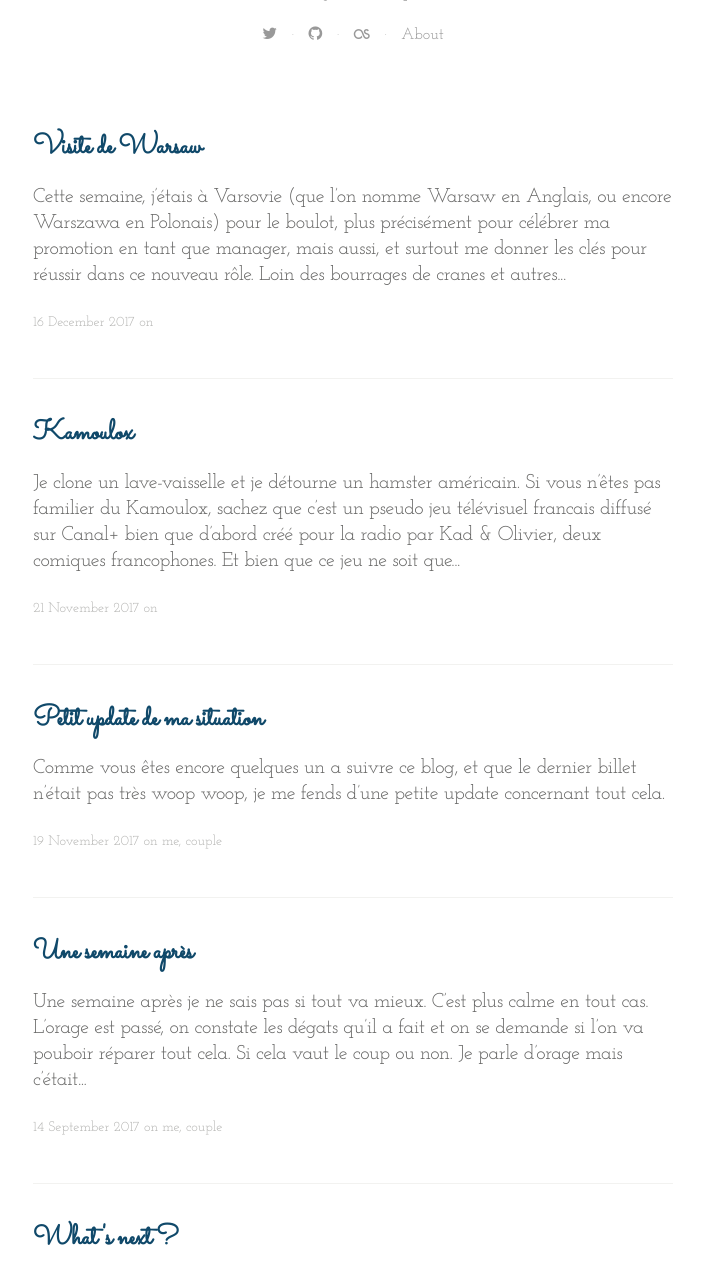
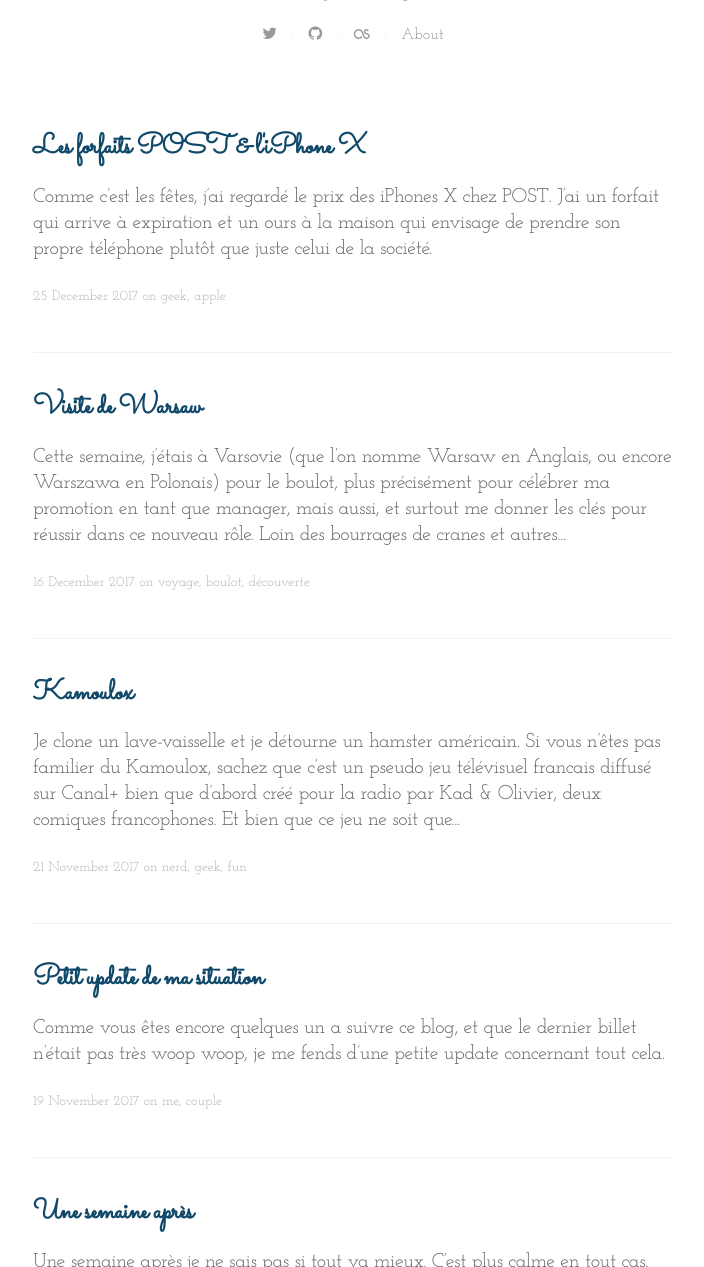
Before and after one commit to clawfire/clawfire.net, a Jekyll site: the page built from index.html, in a window 1280 px wide and 1400 px high, scrolled down 481 px, cut to the strip 133-1400 px from the top of the window. Shown: the whole strip, without its empty margins (287-991 px from the left). Built offline with Jekyll 4.4.1, drawn with Linux system fonts in a browser that asks for light colours; nearby versions of some CDN libraries; the list of posts is cut into pages by our own code; some of the changed text lies outside the part shown.

Commit message:
Some tag updates & new post

```diff
--- a/_posts/2017-11-21-kamoulox.markdown
+++ b/_posts/2017-11-21-kamoulox.markdown
@@ -2,6 +2,10 @@
 layout: post
 title: Kamoulox
 date: '2017-11-21 20:04:28 +0100'
+tags:
+  - nerd
+  - geek
+  - fun
 ---
 
 Je clone un lave-vaisselle et je détourne un hamster américain. Si vous n'êtes pas familier du Kamoulox, sachez que c'est un [pseudo jeu télévisuel francais](https://fr.wikipedia.org/wiki/Kamoulox) diffusé sur Canal+ bien que d'abord créé pour la radio par Kad & Olivier, deux comiques francophones. Et bien que ce jeu ne soit que pretexte à faire des sketchs, dont les répliques ne sont jamais préparés à l'avance.
--- a/_posts/2017-12-16-visite-de-warsaw.markdown
+++ b/_posts/2017-12-16-visite-de-warsaw.markdown
@@ -2,6 +2,10 @@
 layout: post
 title: Visite de Warsaw
 date: '2017-12-16 00:06:21 +0100'
+tags:
+  - voyage
+  - boulot
+  - découverte
 ---
 
 Cette semaine, j'étais à [Varsovie](https://fr.wikipedia.org/wiki/Varsovie) (que l'on nomme Warsaw en Anglais, ou encore Warszawa en Polonais) pour le boulot, plus précisément pour célébrer ma promotion en tant que manager, mais aussi, et surtout me donner les clés pour réussir dans ce nouveau rôle. Loin des bourrages de cranes et autres lavages de cerveaux qu'on aurait pus avoir, cette formation payée par l'entité globale de mon employeur a été l'occasion d'apprendre à mieux me connaître, à apprendre pas mal de frameworks de management (mais rien de trop rigide non plus, plutôt des trucs & astuces pour gérer des meetings clients de différents types, ou avoir une meilleure relation avec mon équipe en communiquant mieux ...).
--- /dev/null
+++ b/_posts/2017-12-25-les-forfaits-post--liphone-x.markdown
@@ -0,0 +1,40 @@
+---
+layout: post
+title: Les forfaits POST & l'iPhone X
+date: '2017-12-25 17:39:48 +0100'
+image: /assets/article_images/2017/12/iPhoneX.png
+tags:
+  - geek
+  - apple
+---
+
+Comme c'est les fêtes, j'ai regardé le prix des iPhones X chez POST. J'ai un forfait qui arrive à expiration et un ours à la maison qui envisage de prendre son propre téléphone plutôt que juste celui de la société.
+
+# Prix d'un iPhoneX
+
+Un petit tour sur [le site d'Apple Luxembourg](http://apple.lu) m'apprend que le prix d'un iPhone X 64Go est de 1120,68€ et un modèle 256Go est à 1285,07€.
+
+# Les forfaits POST
+
+Le petit dernier des forfaits POST Luxembourg s'appelle [Scoubidou](http://www.post.lu/particuliers/mobile/scoubido#/) et réponds à la directive européenne imposant la fin du roaming. On a donc un forfait avec appels, SMS et MMS illimité partout en Europe. Reste à choisir le volume de donnée cellulaire disponible pour toute l'Europe. Cela va de 2,1Gb à 35Gb. Avec une option incluse pour différencier le trafic premium (Facebook, Instagram, Messenger, Whatsapp, Viber, Netflix, POST Tv, RTL, Eldoradio, 5min et Spotify) du reste du trafic. Cela alloue le même volume gratuitement pour ses applications "partenaires" (coucou la neutralité du net).
+
+Les forfaits vont de 17,99€/mois à 67,99€/mois, mais cela vous en coûtera 10€ de plus mensuellement si vous décidez de prendre un téléphone.
+
+Dans ce dernier cas, vous pouvez choisir de mensualiser une partie du coût de votre téléphone avec une option supplémentaire appelée "option téléphone" pour 5, 10, 15 ou 35€ / mois.
+
+# Le calcul
+
+Je me suis donc intéressé au calcul afin de savoir si c'était plus avantageux d'acheter un iPhone X neuf, sur apple.lu ou chez un revendeur, puis de prendre un forfait; ou bien de prendre le téléphone chez POST directement.
+
+L'expérience des opérateurs téléphoniques français voudrait me faire dire que POST va essayer de me fister avec du verre pilé, mais il n'en est rien (comme mon expérience des opérateurs luxembourgeois me l'a appris, ils sont près à tout pour avoir le plus de clients). Voici les calculs. ([ouvrir la feuille de calcul dans une nouvelle fenêtre](https://docs.google.com/spreadsheets/d/e/2PACX-1vR3mRKXFf2OLCTIGAEokJ7Y-c6JdUZCa3t1H0_0hTp94EwyxI53PLJa2wX0tSnNIG8VHwRl9eCP3tNm/pubhtml?gid=0&single=true))
+
+<style>.embed-container { position: relative; padding-bottom: 56.25%; height: 0; overflow: hidden; max-width: 100%; } .embed-container iframe, .embed-container object, .embed-container embed { position: absolute; top: 0; left: 0; width: 100%; height: 100%; }</style>
+
+<div class="embed-container">
+  <iframe src="https://docs.google.com/spreadsheets/d/e/2PACX-1vR3mRKXFf2OLCTIGAEokJ7Y-c6JdUZCa3t1H0_0hTp94EwyxI53PLJa2wX0tSnNIG8VHwRl9eCP3tNm/pubhtml?gid=0&amp;single=true&amp;widget=true&amp;headers=false">
+</iframe>
+</div>
+
+# Le résultat
+
+POST Luxembourg permet de faire une économie allant de 96,07€ pour le modèle 256Go avec un engagement de 12 mois et une option téléphone à 35€ /mois, à 341,68€ pour un iPhoneX 64Go sans option de financement particulière. C'est donc bien plus avantageux de prendre un iPhoneX chez POST Luxembourg en même temps qu'un forfait plutôt que d'acheter un téléphone nu chez un revendeur et de prendre un forfait POST. Seul souci, ils sont apparemment en rupture de stock pour le moment ^^.
```
Also changed, not shown: assets/article_images/2017/12/iPhoneX.png (added).
